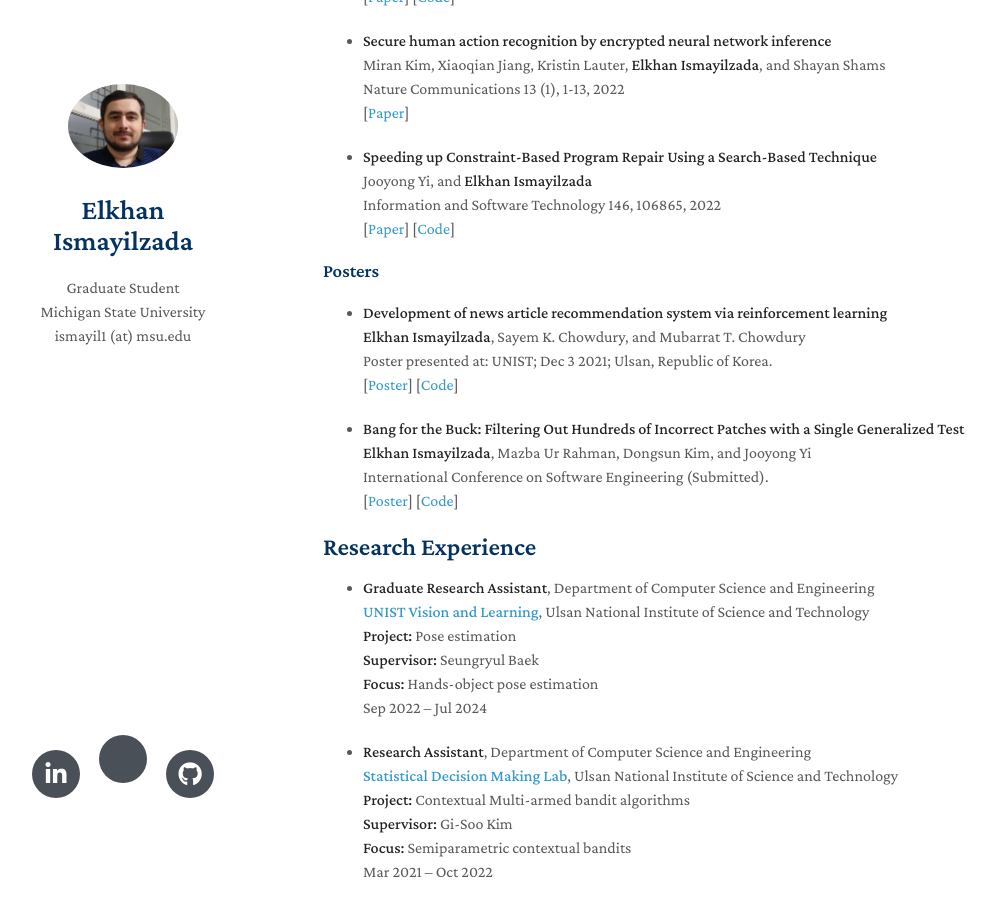
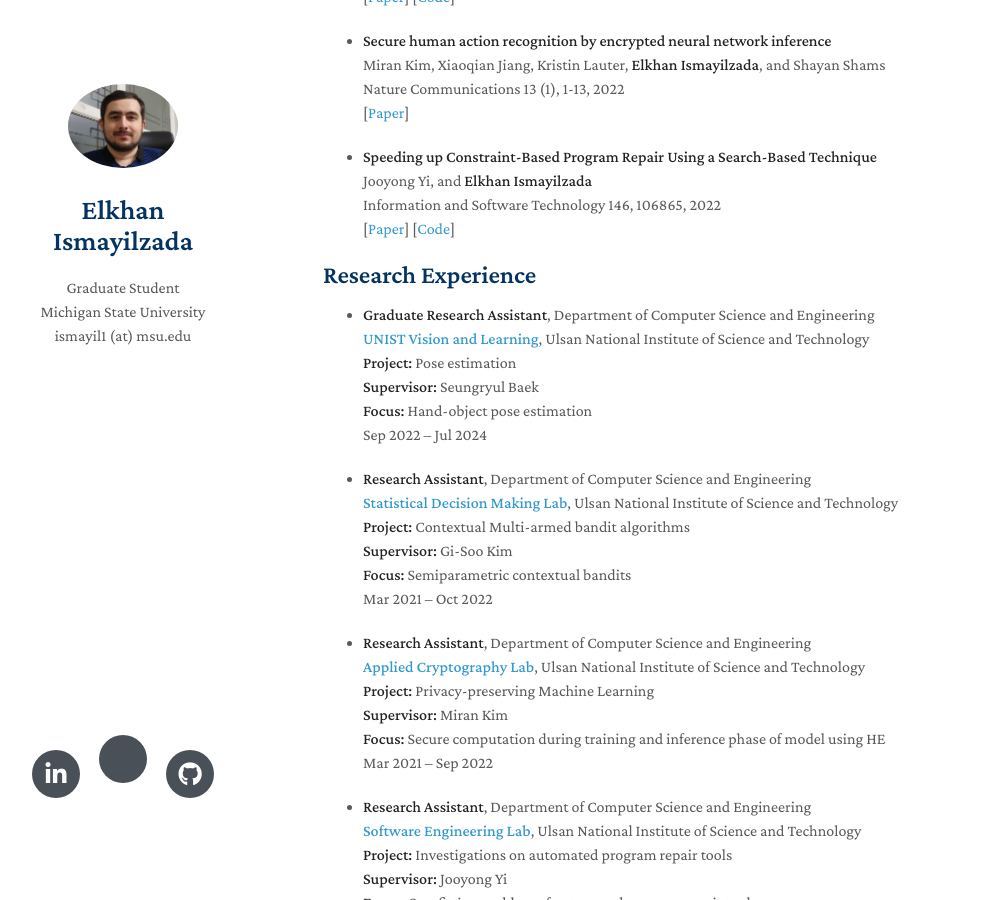
Before and after one commit to elkhanzada/elkhanzada.github.io, a Jekyll site: the page built from index.md, in a window 1280 px wide and 900 px high, scrolled down 1189 px. Shown: the whole window, without its empty margins (147-1143 px from the left). Built offline with Jekyll 4.4.1, drawn with Linux system fonts in a browser that asks for light colours; nearby versions of some CDN libraries; a style sheet for code colours, icons or effects is not loaded; our own code applies the rules of GitHub Pages for plain Markdown files.

Commit message:
Update index.md

```diff
--- a/index.md
+++ b/index.md
@@ -77,32 +77,13 @@ I am a PhD student in [CSE](https://engineering.msu.edu/about/departments/cse) a
   [[Paper](https://doi.org/10.1016/j.infsof.2022.106865)]
   [[Code](https://github.com/jyi/fangelix)]
 
-### Posters
-- **Development of news article recommendation system via reinforcement learning**
-  <br>
-  **Elkhan Ismayilzada**, Sayem K. Chowdury, and Mubarrat T. Chowdury
-  <br>
-  Poster presented at: UNIST; Dec 3 2021; Ulsan, Republic of Korea.
-  <br>
-  [[Poster](https://drive.google.com/file/d/1NgkcPL2f6GhuSm-gaBw9lTEbMrHrZZ1S/view)]
-  [[Code](https://github.com/kcsayem/Parallelization-of-bandit-algorithms-to-reduce-computational-cost-of-news-article-recommendation-sys)]
-
-- **Bang for the Buck: Filtering Out Hundreds of Incorrect Patches with a Single Generalized Test**
-  <br>
-  **Elkhan Ismayilzada**, Mazba Ur Rahman, Dongsun Kim, and Jooyong Yi
-  <br>
-  International Conference on Software Engineering (Submitted).
-  <br>
-  [[Poster](https://drive.google.com/file/d/1pLrGCSrLL-ICqgwZ0KLVnZNNkUpbvF7t/view)]
-  [[Code](https://github.com/poracle100/poracle-experiments)]
-
 ## Research Experience
 
 - **Graduate Research Assistant**, Department of Computer Science and Engineering \\
   **[UNIST Vision and Learning](https://vision.unist.ac.kr/)**, Ulsan National Institute of Science and Technology \\
   **Project:** Pose estimation \\
   **Supervisor:** Seungryul Baek \\
-  **Focus:** Hands-object pose estimation \\
+  **Focus:** Hand-object pose estimation \\
   Sep 2022 – Jul 2024
 
 - **Research Assistant**, Department of Computer Science and Engineering \\
@@ -111,7 +92,6 @@ I am a PhD student in [CSE](https://engineering.msu.edu/about/departments/cse) a
   **Supervisor:** Gi-Soo Kim \\
   **Focus:** Semiparametric contextual bandits \\
   Mar 2021 – Oct 2022
-
 
 - **Research Assistant**, Department of Computer Science and Engineering \\
   **[Applied Cryptography Lab](https://k-miran.github.io/)**, Ulsan National Institute of Science and Technology \\
```
